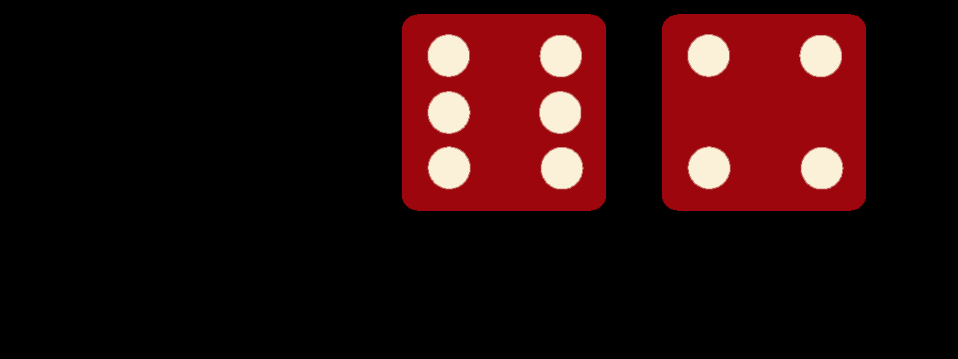
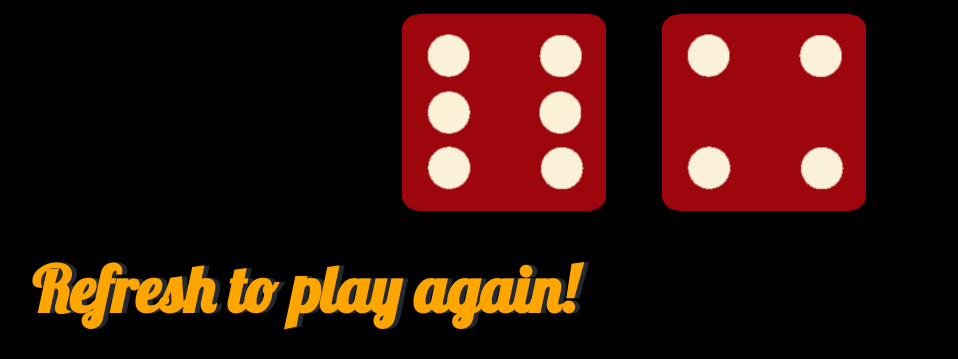
Before and after one commit to hridYam99/Dice-Game, a plain HTML site: page index.html in a window 1280 px wide. Shown: the part 481-840 px from the top of the page, without its empty margins (6-964 px from the left). Before the commit the page ends 800 px from the top, so only its background shows below. Drawn offline with Linux system fonts and the light colour scheme.

Commit message:
Update styles.css

```diff
--- a/CSS/styles.css
+++ b/CSS/styles.css
@@ -21,6 +21,13 @@ h1 {
   font-size: 8rem;
   color: orange;
 }
+h2{
+  margin: 30px;
+  font-family: 'Lobster', cursive;
+  text-shadow: 5px 0 #232931;
+  font-size: 4rem;
+  color: orange;
+}
 
 p {
   font-size: 2rem;
```
